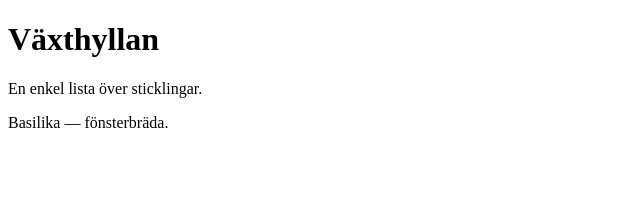
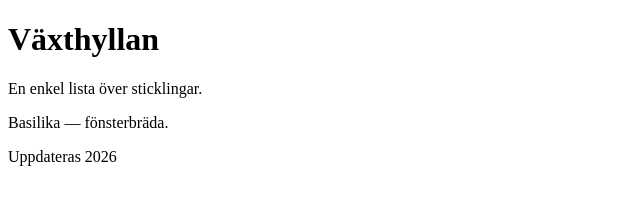
Before and after one commit to Iberia-Netrunner/fornamn-vaxthyllan, a plain HTML site: page index.html in a window 1280 px wide. Shown: the whole page, without its empty margins (0-640 px from the left). Drawn offline with Linux system fonts and the light colour scheme.

Commit message:
Added footer, Guram

```diff
--- a/index.html
+++ b/index.html
@@ -12,5 +12,6 @@
     <main>
       <p>Basilika — fönsterbräda.</p>
     </main>
+    <footer>Uppdateras 2026</footer>
   </body>
 </html>
```
